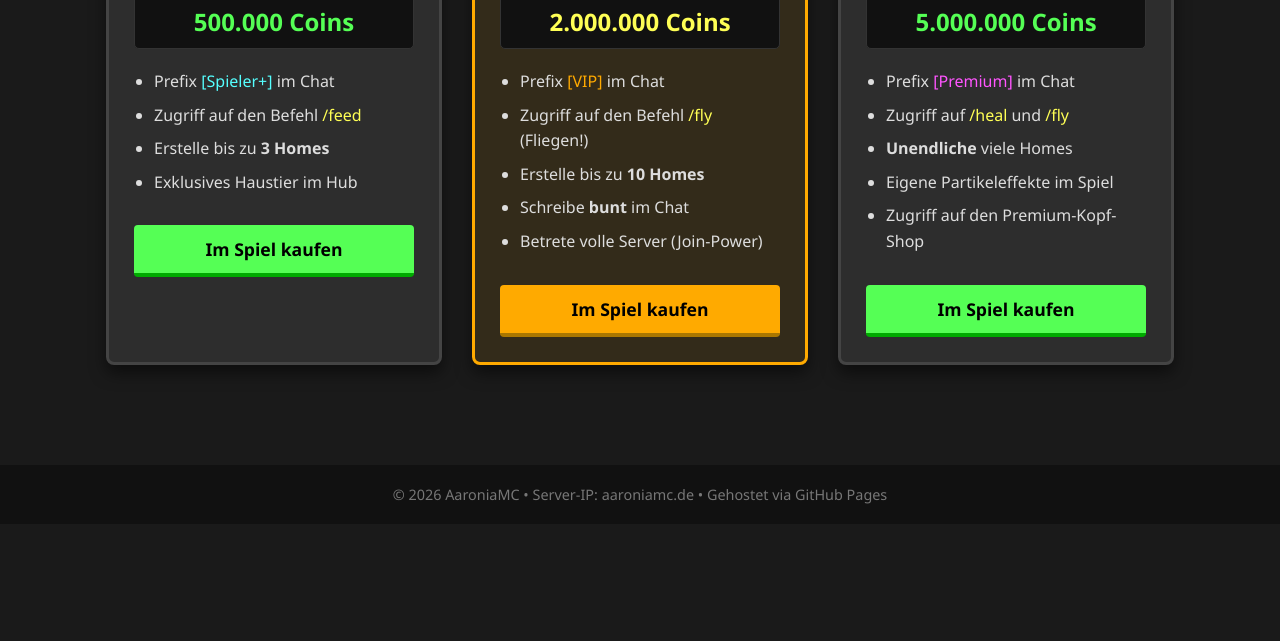
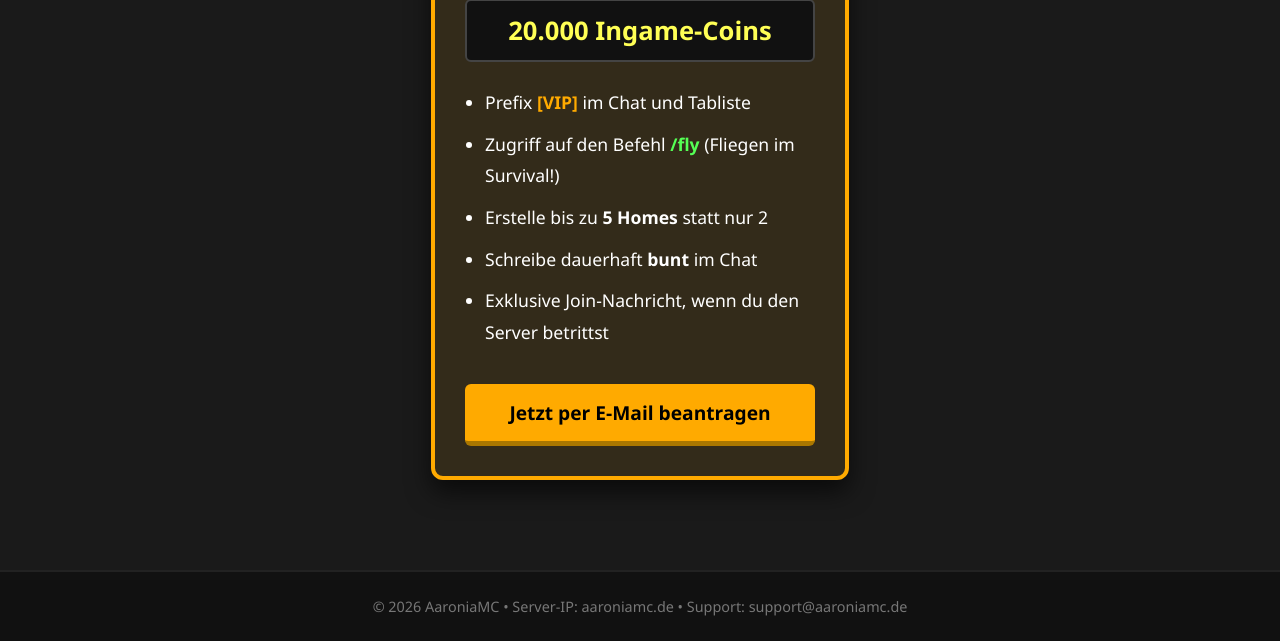
Before and after one commit to abw130815-source/shop, a plain HTML site: page index.html in a window 1280 px wide. Shown: the part 410-1051 px from the top of the page. Before the commit the page ends 934 px from the top, so only its background shows below. Drawn offline with Linux system fonts and the light colour scheme.

Commit message:
Update index.html

```diff
--- a/index.html
+++ b/index.html
@@ -3,9 +3,8 @@
 <head>
     <meta charset="UTF-8">
     <meta name="viewport" content="width=device-width, initial-scale=1.0">
-    <title>AaroniaMC | Ingame-Shop</title>
+    <title>AaroniaMC | VIP-Shop</title>
     <style>
-        /* Minecraft-Style Design */
         body {
             background-color: #1a1a1a;
             color: #ffffff;
@@ -16,7 +15,7 @@
         }
 
         header {
-            background: linear-space, #111;
+            background-color: #111111;
             border-bottom: 4px solid #55ff55;
             padding: 40px 20px;
         }
@@ -39,7 +38,7 @@
             border: 2px dashed #ffaa00;
             color: #ffaa00;
             display: inline-block;
-            margin: 20px auto;
+            margin: 30px auto 10px auto;
             padding: 15px 25px;
             border-radius: 5px;
             font-weight: bold;
@@ -48,98 +47,86 @@
         .shop-container {
             display: flex;
             justify-content: center;
-            flex-wrap: wrap;
-            gap: 30px;
-            padding: 40px 20px;
-            max-width: 1200px;
-            margin: 0 auto;
+            padding: 30px 20px;
         }
 
         .rank-card {
-            background-color: #2d2d2d;
-            border: 3px solid #444444;
-            border-radius: 8px;
-            width: 280px;
-            padding: 25px;
-            box-shadow: 0 8px 16px rgba(0,0,0,0.5);
-            transition: transform 0.2s, border-color 0.2s;
+            background-color: #332b1a;
+            border: 4px solid #ffaa00;
+            border-radius: 12px;
+            width: 350px;
+            padding: 30px;
+            box-shadow: 0 12px 24px rgba(0,0,0,0.6);
+            transition: transform 0.2s;
         }
 
         .rank-card:hover {
             transform: translateY(-5px);
-            border-color: #55ff55;
-        }
-
-        /* VIP Highlight-Karte */
-        .rank-card.vip {
-            border-color: #ffaa00;
-            background-color: #332b1a;
         }
 
         .rank-name {
-            font-size: 1.8rem;
+            font-size: 2.2rem;
             font-weight: bold;
+            color: #ffaa00;
+            text-shadow: 2px 2px #000;
             margin-bottom: 15px;
         }
 
         .rank-price {
-            font-size: 1.5rem;
-            color: #55ff55;
+            font-size: 1.6rem;
+            color: #ffff55;
             font-weight: bold;
             background-color: #111111;
-            padding: 10px;
-            border-radius: 5px;
-            margin-bottom: 20px;
-            border: 1px solid #333;
-        }
-
-        .rank-card.vip .rank-price {
-            color: #ffff55;
+            padding: 12px;
+            border-radius: 6px;
+            margin-bottom: 25px;
+            border: 2px solid #444;
         }
 
         .features-list {
             text-align: left;
             padding-left: 20px;
-            margin-bottom: 30px;
-            color: #dddddd;
-            line-height: 1.6;
+            margin-bottom: 35px;
+            color: #ffffff;
+            line-height: 1.8;
+            font-size: 1.1rem;
         }
 
         .features-list li {
-            margin-bottom: 8px;
+            margin-bottom: 10px;
         }
 
         .buy-btn {
             display: block;
-            background-color: #55ff55;
+            background-color: #ffaa00;
             color: #000000;
             border: none;
-            padding: 12px;
-            font-size: 1.1rem;
+            padding: 15px;
+            font-size: 1.2rem;
             font-weight: bold;
-            border-radius: 4px;
+            border-radius: 6px;
             cursor: pointer;
             text-decoration: none;
-            border-bottom: 4px solid #00aa00;
+            border-bottom: 5px solid #aa7700;
             transition: background 0.1s;
+        }
+
+        .buy-btn:hover {
+            background-color: #ffbb22;
         }
 
         .buy-btn:active {
             border-bottom-width: 0px;
-            margin-top: 4px;
-        }
-
-        .rank-card.vip .buy-btn {
-            background-color: #ffaa00;
-            border-bottom-color: #aa7700;
+            margin-top: 5px;
         }
 
         footer {
             margin-top: 60px;
-            padding: 20px;
+            padding: 25px;
             background-color: #111111;
             color: #777777;
             font-size: 0.9rem;
+            border-top: 2px solid #222;
         }
     </style>
 </head>
@@ -147,60 +134,34 @@
 
     <header>
         <h1>AARONIA NETWORK SHOP</h1>
-        <div class="subtitle">Nutze deine Ingame-Coins, um Ränge freizuschalten!</div>
+        <div class="subtitle">Offizielle Rang-Übersicht für unseren Minecraft-Server</div>
     </header>
 
     <div class="notice">
-        ⚠️ HINWEIS: Dieser Shop nutzt zu 100% kostenlose Ingame-Währung! KEIN ECHTES GELD!
+        ⚠️ WICHTIG: KEIN ECHTES GELD! Der Kauf erfolgt zu 100% mit Ingame-Währung!
     </div>
 
     <div class="shop-container">
 
-        <!-- Rang 1: Spieler+ -->
+        <!-- Der VIP Rang -->
         <div class="rank-card">
-            <div class="rank-name" style="color: #55ffff;">Spieler+</div>
-            <div class="rank-price">500.000 Coins</div>
+            <div class="rank-name">👑 VIP RANG 👑</div>
+            <div class="rank-price">20.000 Ingame-Coins</div>
             <ul class="features-list">
-                <li>Prefix <span style="color: #55ffff;">[Spieler+]</span> im Chat</li>
-                <li>Zugriff auf den Befehl <span style="color: #ffff55;">/feed</span></li>
-                <li>Erstelle bis zu <b>3 Homes</b></li>
-                <li>Exklusives Haustier im Hub</li>
+                <li>Prefix <span style="color: #ffaa00; font-weight: bold;">[VIP]</span> im Chat und Tabliste</li>
+                <li>Zugriff auf den Befehl <span style="color: #55ff55; font-weight: bold;">/fly</span> (Fliegen im Survival!)</li>
+                <li>Erstelle bis zu <b>5 Homes</b> statt nur 2</li>
+                <li>Schreibe dauerhaft <b>bunt</b> im Chat</li>
+                <li>Exklusive Join-Nachricht, wenn du den Server betrittst</li>
             </ul>
-            <div class="buy-btn" onclick="alert('Nutze den Befehl /shop direkt auf dem Minecraft-Server (aaroniamc.de), um diesen Rang mit deinen Ingame-Coins zu kaufen!')">Im Spiel kaufen</div>
-        </div>
-
-        <!-- Rang 2: VIP (Dein Haupt-Rang!) -->
-        <div class="rank-card vip">
-            <div class="rank-name" style="color: #ffaa00;">👑 VIP 👑</div>
-            <div class="rank-price">2.000.000 Coins</div>
-            <ul class="features-list">
-                <li>Prefix <span style="color: #ffaa00;">[VIP]</span> im Chat</li>
-                <li>Zugriff auf den Befehl <span style="color: #ffff55;">/fly</span> (Fliegen!)</li>
-                <li>Erstelle bis zu <b>10 Homes</b></li>
-                <li>Schreibe <b>bunt</b> im Chat</li>
-                <li>Betrete volle Server (Join-Power)</li>
-            </ul>
-            <div class="buy-btn" onclick="alert('Nutze den Befehl /shop direkt auf dem Minecraft-Server (aaroniamc.de), um den VIP-Rang für 2M Ingame-Coins zu kaufen!')">Im Spiel kaufen</div>
-        </div>
-
-        <!-- Rang 3: Premium -->
-        <div class="rank-card">
-            <div class="rank-name" style="color: #ff55ff;">Premium</div>
-            <div class="rank-price">5.000.000 Coins</div>
-            <ul class="features-list">
-                <li>Prefix <span style="color: #ff55ff;">[Premium]</span> im Chat</li>
-                <li>Zugriff auf <span style="color: #ffff55;">/heal</span> und <span style="color: #ffff55;">/fly</span></li>
-                <li><b>Unendliche</b> viele Homes</li>
-                <li>Eigene Partikeleffekte im Spiel</li>
-                <li>Zugriff auf den Premium-Kopf-Shop</li>
-            </ul>
-            <div class="buy-btn" onclick="alert('Nutze den Befehl /shop direkt auf dem Minecraft-Server (aaroniamc.de), um diesen Rang mit deinen Ingame-Coins zu kaufen!')">Im Spiel kaufen</div>
+            <!-- Der Mail-Link leitet direkt an support@aaroniamc.de weiter -->
+            <a href="mailto:support@aaroniamc.de?subject=VIP%20Rang%20Kauf%20-%20AaroniaMC&body=Hallo%20Owner%2C%20ich%20habe%20die%2020.000%20Coins%20zusammen%21%20Mein%20Minecraft-Name%20lautet%3A%20" class="buy-btn">Jetzt per E-Mail beantragen</a>
         </div>
 
     </div>
 
     <footer>
-        &copy; 2026 AaroniaMC &bull; Server-IP: aaroniamc.de &bull; Gehostet via GitHub Pages
+        &copy; 2026 AaroniaMC &bull; Server-IP: aaroniamc.de &bull; Support: support@aaroniamc.de
     </footer>
 
 </body>
```
